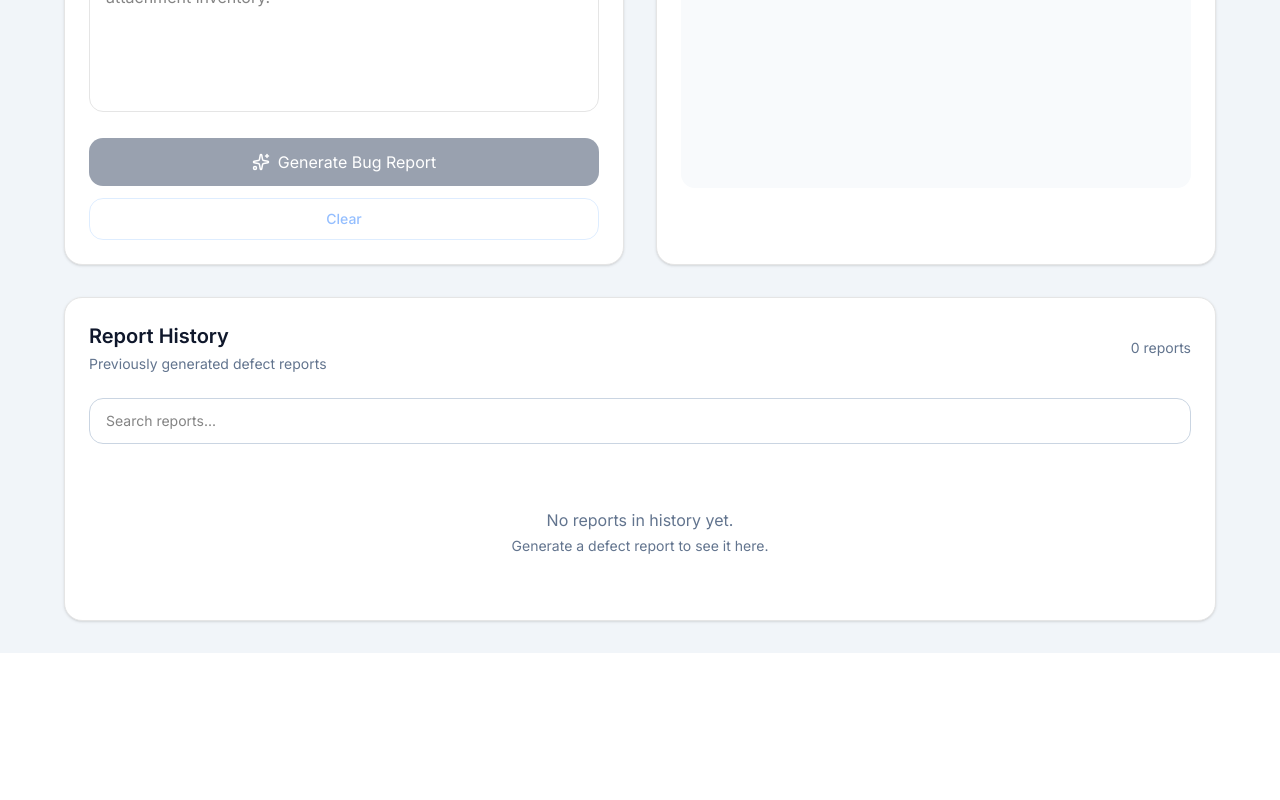
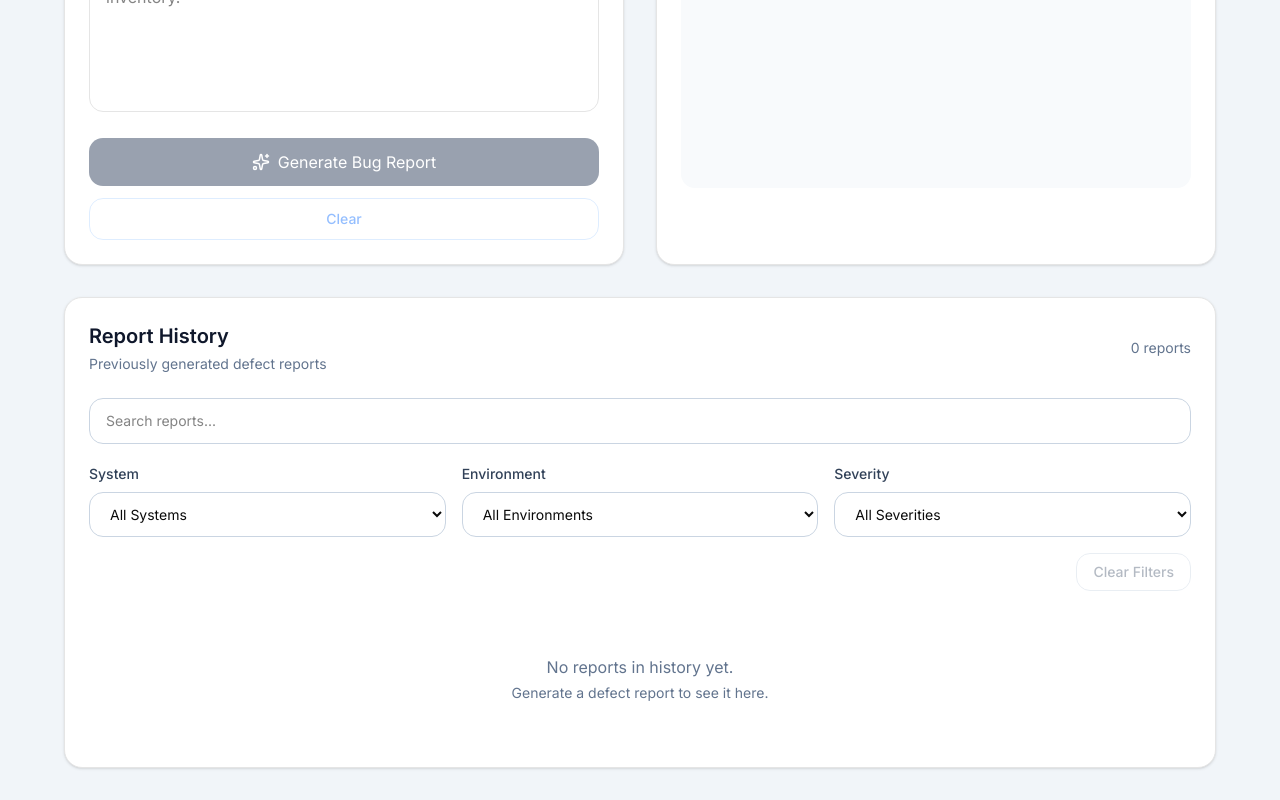
Before and after one commit to vjbeans/buggiator, a Next.js app: page / in a window 1280 px wide. Shown: the part 525-1325 px from the top of the page. Before the commit the page ends 1178 px from the top, so only its background shows below. Built offline with nearby package versions, Linux system fonts and the light colour scheme.

Commit message:
Add report history filters
Added system, environment, and severity filters to report history.
Combined filters with existing search and added clear filters functionality.

```diff
--- a/app/page.tsx
+++ b/app/page.tsx
@@ -27,9 +27,15 @@ export default function Home() {
   const [issue, setIssue] = useState('');
   const [report, setReport] = useState('');
 
-  // Report History - Initialize with empty array
+  // Report History
   const [history, setHistory] = useState<BugReport[]>([]);
   const [historySearch, setHistorySearch] = useState('');
+
+  // History Filters
+  const [systemFilter, setSystemFilter] = useState('All');
+  const [environmentFilter, setEnvironmentFilter] = useState('All');
+  const [severityFilter, setSeverityFilter] = useState('All');
+
   const [loading, setLoading] = useState(false);
   const [error, setError] = useState('');
   const [copied, setCopied] = useState(false);
@@ -42,16 +48,17 @@ export default function Home() {
   // ============================================
 
   useEffect(() => {
-    // Using a timeout to avoid the linter warning
     const loadHistory = () => {
       setIsMounted(true);
+
       try {
         const saved = localStorage.getItem('buggiator_history');
+
         if (saved) {
           setHistory(JSON.parse(saved));
         }
       } catch {
-        // Ignore
+        // Ignore invalid localStorage data
       }
     };
 
@@ -59,12 +66,15 @@ export default function Home() {
   }, []);
 
   // ============================================
-  // SAVE REPORT HISTORY
+  // SAVE REPORT HISTORY TO LOCALSTORAGE
   // ============================================
 
   useEffect(() => {
     if (isMounted) {
-      localStorage.setItem('buggiator_history', JSON.stringify(history));
+      localStorage.setItem(
+        'buggiator_history',
+        JSON.stringify(history),
+      );
     }
   }, [history, isMounted]);
 
@@ -148,7 +158,10 @@ export default function Home() {
       // ============================================
 
       if (!response.ok) {
-        setError(data.error || 'Something went wrong generating the report.');
+        setError(
+          data.error ||
+            'Something went wrong generating the report.',
+        );
 
         setReport('');
 
@@ -159,7 +172,8 @@ export default function Home() {
       // GENERATED REPORT
       // ============================================
 
-      const generatedReport = data.report || 'No report generated.';
+      const generatedReport =
+        data.report || 'No report generated.';
 
       setReport(generatedReport);
 
@@ -180,9 +194,11 @@ export default function Home() {
 
         environment: environment,
 
-        issueTitle: parsed['Issue Title'] || 'Untitled Defect',
+        issueTitle:
+          parsed['Issue Title'] || 'Untitled Defect',
 
-        severity: parsed['Severity'] || 'Unknown',
+        severity:
+          parsed['Severity'] || 'Unknown',
 
         report: generatedReport,
 
@@ -193,7 +209,10 @@ export default function Home() {
       // ADD TO HISTORY
       // ============================================
 
-      setHistory((previousHistory) => [newReport, ...previousHistory]);
+      setHistory((previousHistory) => [
+        newReport,
+        ...previousHistory,
+      ]);
     } catch (error) {
       console.error(error);
 
@@ -276,14 +295,19 @@ export default function Home() {
 
       const nextSection = sections
         .slice(index + 1)
-        .find((s) => report.indexOf(s + ':') > start);
+        .find(
+          (s) => report.indexOf(s + ':') > start,
+        );
 
       const end = nextSection
         ? report.indexOf(nextSection + ':')
         : report.length;
 
       result[section] = report
-        .substring(start + section.length + 1, end)
+        .substring(
+          start + section.length + 1,
+          end,
+        )
         .trim();
     });
 
@@ -294,27 +318,75 @@ export default function Home() {
   // PARSED REPORT
   // ============================================
 
-  const parsedReport = report ? parseReport(report) : null;
+  const parsedReport = report
+    ? parseReport(report)
+    : null;
 
   // ============================================
-  // FILTER REPORT HISTORY BY SEARCH
+  // FILTER REPORT HISTORY
   // ============================================
 
-  const filteredHistory = history.filter((historyReport) => {
-    const searchTerm = historySearch.toLowerCase().trim();
+  const filteredHistory = history.filter(
+    (historyReport) => {
+      const searchTerm =
+        historySearch.toLowerCase().trim();
 
-    if (!searchTerm) {
-      return true;
-    }
+      // Search
+      const matchesSearch =
+        !searchTerm ||
+        historyReport.issueTitle
+          .toLowerCase()
+          .includes(searchTerm) ||
+        historyReport.system
+          .toLowerCase()
+          .includes(searchTerm) ||
+        historyReport.environment
+          .toLowerCase()
+          .includes(searchTerm) ||
+        historyReport.severity
+          .toLowerCase()
+          .includes(searchTerm) ||
+        historyReport.report
+          .toLowerCase()
+          .includes(searchTerm);
+
+      // System filter
+      const matchesSystem =
+        systemFilter === 'All' ||
+        historyReport.system.toLowerCase() ===
+          systemFilter.toLowerCase();
+
+      // Environment filter
+      const matchesEnvironment =
+        environmentFilter === 'All' ||
+        historyReport.environment.toLowerCase() ===
+          environmentFilter.toLowerCase();
+
+      // Severity filter
+      const matchesSeverity =
+        severityFilter === 'All' ||
+        historyReport.severity.toLowerCase() ===
+          severityFilter.toLowerCase();
 
       return (
-      historyReport.issueTitle.toLowerCase().includes(searchTerm) ||
-      historyReport.system.toLowerCase().includes(searchTerm) ||
-      historyReport.environment.toLowerCase().includes(searchTerm) ||
-      historyReport.severity.toLowerCase().includes(searchTerm) ||
-      historyReport.report.toLowerCase().includes(searchTerm)
+        matchesSearch &&
+        matchesSystem &&
+        matchesEnvironment &&
+        matchesSeverity
       );
-  });
+    },
+  );
+
+  // ============================================
+  // CLEAR HISTORY FILTERS
+  // ============================================
+
+  const clearHistoryFilters = () => {
+    setHistorySearch('');
+    setSystemFilter('All');
+    setEnvironmentFilter('All');
+    setSeverityFilter('All');
+  };
 
   // ============================================
   // EXPORT DOCX
@@ -326,7 +398,9 @@ export default function Home() {
     const doc = new Document({
       sections: [
         {
-          children: Object.entries(parsedReport).flatMap(([title, content]) => [
+          children: Object.entries(
+            parsedReport,
+          ).flatMap(([title, content]) => [
             new Paragraph({
               children: [
                 new TextRun({
@@ -351,7 +425,10 @@ export default function Home() {
 
     const blob = await Packer.toBlob(doc);
 
-    saveAs(blob, `Buggiator_Report_${Date.now()}.docx`);
+    saveAs(
+      blob,
+      `Buggiator_Report_${Date.now()}.docx`,
+    );
   };
 
   // ============================================
@@ -473,7 +550,9 @@ export default function Home() {
 
             <select
               value={system}
-              onChange={(e) => setSystem(e.target.value)}
+              onChange={(e) =>
+                setSystem(e.target.value)
+              }
               className="
                 w-full
                 mt-2
@@ -507,7 +586,9 @@ export default function Home() {
 
             <select
               value={environment}
-              onChange={(e) => setEnvironment(e.target.value)}
+              onChange={(e) =>
+                setEnvironment(e.target.value)
+              }
               className="
                 w-full
                 mt-2
@@ -553,14 +634,18 @@ export default function Home() {
                 Example: Unable to generate QR code for attachment inventory.
               "
               value={issue}
-              onChange={(e) => setIssue(e.target.value)}
+              onChange={(e) =>
+                setIssue(e.target.value)
+              }
             />
 
             {/* GENERATE BUTTON */}
 
             <button
               onClick={generateReport}
-              disabled={loading || !issue.trim()}
+              disabled={
+                loading || !issue.trim()
+              }
               className="
                 mt-5
                 w-full
@@ -578,14 +663,21 @@ export default function Home() {
             >
               <Sparkles size={18} />
 
-              {loading ? 'Generating...' : 'Generate Bug Report'}
+              {loading
+                ? 'Generating...'
+                : 'Generate Bug Report'}
             </button>
 
             {/* CLEAR BUTTON */}
 
             <button
               onClick={clearForm}
-              disabled={loading || (!issue.trim() && !report && !error)}
+              disabled={
+                loading ||
+                (!issue.trim() &&
+                  !report &&
+                  !error)
+              }
               className="
                 mt-3
                 w-full
@@ -656,9 +748,15 @@ export default function Home() {
                     gap-1.5
                   "
                 >
-                  {copied ? <Check size={15} /> : <Copy size={15} />}
+                  {copied ? (
+                    <Check size={15} />
+                  ) : (
+                    <Copy size={15} />
+                  )}
 
-                  {copied ? 'Copied!' : 'Copy Report'}
+                  {copied
+                    ? 'Copied!'
+                    : 'Copy Report'}
                 </button>
 
                 {/* EXPORT */}
@@ -796,7 +894,10 @@ export default function Home() {
                     space-y-4
                   "
                 >
-                  {Object.entries(parsedReport).map(([title, content]) => (
+                  {Object.entries(
+                    parsedReport,
+                  ).map(
+                    ([title, content]) => (
                       <div
                         key={title}
                         className="
@@ -827,7 +928,8 @@ export default function Home() {
                             whitespace-pre-wrap
                           "
                         >
-                        {title === 'Severity' ? (
+                          {title ===
+                          'Severity' ? (
                             <span
                               className={`
                                 inline-flex
@@ -838,13 +940,23 @@ export default function Home() {
                                 font-semibold
 
                                 ${
-                                      content.toLowerCase().includes('critical')
+                                  content
+                                    .toLowerCase()
+                                    .includes(
+                                      'critical',
+                                    )
                                     ? 'bg-red-100 text-red-700'
-                                        : content.toLowerCase().includes('high')
+                                    : content
+                                          .toLowerCase()
+                                          .includes(
+                                            'high',
+                                          )
                                       ? 'bg-orange-100 text-orange-700'
                                       : content
                                             .toLowerCase()
-                                                .includes('medium')
+                                            .includes(
+                                              'medium',
+                                            )
                                         ? 'bg-yellow-100 text-yellow-700'
                                         : 'bg-green-100 text-green-700'
                                 }
@@ -857,7 +969,8 @@ export default function Home() {
                           )}
                         </div>
                       </div>
-                  ))}
+                    ),
+                  )}
                 </div>
               ) : (
                 'Your AI-generated defect report will appear here.'
@@ -865,6 +978,7 @@ export default function Home() {
             </div>
           </section>
         </div>
+
         {/* =====================================
             REPORT HISTORY
         ===================================== */}
@@ -879,6 +993,8 @@ export default function Home() {
             p-6
           "
         >
+          {/* HISTORY HEADER */}
+
           <div
             className="
               flex
@@ -916,19 +1032,26 @@ export default function Home() {
               "
             >
               {isMounted
-                ? `${history.length} ${history.length === 1 ? 'report' : 'reports'}`
+                ? `${history.length} ${
+                    history.length === 1
+                      ? 'report'
+                      : 'reports'
+                  }`
                 : '0 reports'}
             </div>
           </div>
+
           {/* =====================================
               SEARCH HISTORY
           ===================================== */}
 
-          <div className="mb-6">
+          <div className="mb-5">
             <input
               type="text"
               value={historySearch}
-              onChange={(e) => setHistorySearch(e.target.value)}
+              onChange={(e) =>
+                setHistorySearch(e.target.value)
+              }
               placeholder="Search reports..."
               className="
                 w-full
@@ -946,7 +1069,242 @@ export default function Home() {
             />
           </div>
 
-          {/* EMPTY HISTORY */}
+          {/* =====================================
+              HISTORY FILTERS
+          ===================================== */}
+
+          <div
+            className="
+              grid
+              grid-cols-1
+              md:grid-cols-3
+              gap-4
+              mb-4
+            "
+          >
+            {/* SYSTEM FILTER */}
+
+            <div>
+              <label
+                className="
+                  block
+                  text-sm
+                  font-medium
+                  text-slate-700
+                  mb-2
+                "
+              >
+                System
+              </label>
+
+              <select
+                value={systemFilter}
+                onChange={(e) =>
+                  setSystemFilter(
+                    e.target.value,
+                  )
+                }
+                className="
+                  w-full
+                  border
+                  border-slate-300
+                  rounded-xl
+                  px-4
+                  py-3
+                  text-sm
+                  bg-white
+                  outline-none
+                  focus:ring-2
+                  focus:ring-blue-500
+                  focus:border-blue-500
+                "
+              >
+                <option value="All">
+                  All Systems
+                </option>
+
+                <option value="PPGIS">
+                  PPGIS
+                </option>
+
+                <option value="PST Mobile">
+                  PST Mobile
+                </option>
+
+                <option value="PST WEB">
+                  PST WEB
+                </option>
+
+                <option value="NETD WEB">
+                  NETD WEB
+                </option>
+
+                <option value="NETD CAD">
+                  NETD CAD
+                </option>
+              </select>
+            </div>
+
+            {/* ENVIRONMENT FILTER */}
+
+            <div>
+              <label
+                className="
+                  block
+                  text-sm
+                  font-medium
+                  text-slate-700
+                  mb-2
+                "
+              >
+                Environment
+              </label>
+
+              <select
+                value={environmentFilter}
+                onChange={(e) =>
+                  setEnvironmentFilter(
+                    e.target.value,
+                  )
+                }
+                className="
+                  w-full
+                  border
+                  border-slate-300
+                  rounded-xl
+                  px-4
+                  py-3
+                  text-sm
+                  bg-white
+                  outline-none
+                  focus:ring-2
+                  focus:ring-blue-500
+                  focus:border-blue-500
+                "
+              >
+                <option value="All">
+                  All Environments
+                </option>
+
+                <option value="DCUT">
+                  DCUT
+                </option>
+
+                <option value="PREBAU">
+                  PREBAU
+                </option>
+
+                <option value="UAT">
+                  UAT
+                </option>
+
+                <option value="Production">
+                  Production
+                </option>
+              </select>
+            </div>
+
+            {/* SEVERITY FILTER */}
+
+            <div>
+              <label
+                className="
+                  block
+                  text-sm
+                  font-medium
+                  text-slate-700
+                  mb-2
+                "
+              >
+                Severity
+              </label>
+
+              <select
+                value={severityFilter}
+                onChange={(e) =>
+                  setSeverityFilter(
+                    e.target.value,
+                  )
+                }
+                className="
+                  w-full
+                  border
+                  border-slate-300
+                  rounded-xl
+                  px-4
+                  py-3
+                  text-sm
+                  bg-white
+                  outline-none
+                  focus:ring-2
+                  focus:ring-blue-500
+                  focus:border-blue-500
+                "
+              >
+                <option value="All">
+                  All Severities
+                </option>
+
+                <option value="Critical">
+                  Critical
+                </option>
+
+                <option value="High">
+                  High
+                </option>
+
+                <option value="Medium">
+                  Medium
+                </option>
+
+                <option value="Low">
+                  Low
+                </option>
+              </select>
+            </div>
+          </div>
+
+          {/* =====================================
+              CLEAR FILTERS
+          ===================================== */}
+
+          <div
+            className="
+              flex
+              justify-end
+              mb-6
+            "
+          >
+            <button
+              onClick={clearHistoryFilters}
+              disabled={
+                !historySearch &&
+                systemFilter === 'All' &&
+                environmentFilter ===
+                  'All' &&
+                severityFilter === 'All'
+              }
+              className="
+                px-4
+                py-2
+                text-sm
+                font-medium
+                text-slate-600
+                border
+                border-slate-300
+                rounded-xl
+                hover:bg-slate-50
+                disabled:opacity-40
+                disabled:cursor-not-allowed
+              "
+            >
+              Clear Filters
+            </button>
+          </div>
+
+          {/* =====================================
+              EMPTY HISTORY
+          ===================================== */}
 
           {!isMounted ? (
             <div
@@ -967,13 +1325,15 @@ export default function Home() {
               "
             >
               No reports in history yet.
+
               <p
                 className="
                   text-sm
                   mt-1
                 "
               >
-                Generate a defect report to see it here.
+                Generate a defect report to
+                see it here.
               </p>
             </div>
           ) : filteredHistory.length === 0 ? (
@@ -984,10 +1344,15 @@ export default function Home() {
                 text-slate-500
               "
             >
-              <p>No reports found matching your search.</p>
+              <p>
+                No reports found matching
+                your filters.
+              </p>
 
               <button
-                onClick={() => setHistorySearch('')}
+                onClick={
+                  clearHistoryFilters
+                }
                 className="
                   mt-3
                   text-sm
@@ -996,18 +1361,21 @@ export default function Home() {
                   font-medium
                 "
               >
-                Clear search
+                Clear Filters
               </button>
             </div>
           ) : (
-            /* REPORT LIST */
+            /* =====================================
+                REPORT LIST
+            ===================================== */
 
             <div
               className="
                 space-y-3
               "
             >
-              {filteredHistory.map((historyReport) => (
+              {filteredHistory.map(
+                (historyReport) => (
                   <div
                     key={historyReport.id}
                     className="
@@ -1042,7 +1410,9 @@ export default function Home() {
                             truncate
                           "
                         >
-                        {historyReport.issueTitle}
+                          {
+                            historyReport.issueTitle
+                          }
                         </h3>
 
                         <div
@@ -1056,21 +1426,31 @@ export default function Home() {
                             text-slate-500
                           "
                         >
-                        <span>{historyReport.system}</span>
-
-                        <span>•</span>
-
-                        <span>{historyReport.environment}</span>
+                          <span>
+                            {
+                              historyReport.system
+                            }
+                          </span>
 
                           <span>•</span>
 
                           <span>
-                          {new Date(historyReport.createdAt).toLocaleString()}
+                            {
+                              historyReport.environment
+                            }
+                          </span>
+
+                          <span>•</span>
+
+                          <span>
+                            {new Date(
+                              historyReport.createdAt,
+                            ).toLocaleString()}
                           </span>
                         </div>
                       </div>
 
-                    {/* SEVERITY */}
+                      {/* SEVERITY + OPEN */}
 
                       <div
                         className="
@@ -1091,27 +1471,39 @@ export default function Home() {
                             ${
                               historyReport.severity
                                 .toLowerCase()
-                                    .includes('critical')
+                                .includes(
+                                  'critical',
+                                )
                                 ? 'bg-red-100 text-red-700'
                                 : historyReport.severity
                                       .toLowerCase()
-                                          .includes('high')
+                                      .includes(
+                                        'high',
+                                      )
                                   ? 'bg-orange-100 text-orange-700'
                                   : historyReport.severity
                                         .toLowerCase()
-                                            .includes('medium')
+                                        .includes(
+                                          'medium',
+                                        )
                                     ? 'bg-yellow-100 text-yellow-700'
                                     : 'bg-green-100 text-green-700'
                             }
                           `}
                         >
-                        {historyReport.severity}
+                          {
+                            historyReport.severity
+                          }
                         </span>
 
                         {/* OPEN */}
 
                         <button
-                        onClick={() => openHistoryReport(historyReport)}
+                          onClick={() =>
+                            openHistoryReport(
+                              historyReport,
+                            )
+                          }
                           className="
                             px-3
                             py-1.5
@@ -1129,7 +1521,8 @@ export default function Home() {
                       </div>
                     </div>
                   </div>
-              ))}
+                ),
+              )}
             </div>
           )}
         </section>
```
Lines whose indentation alone changed are shown as unchanged.
